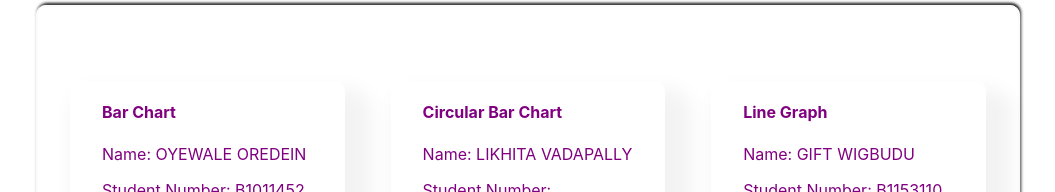
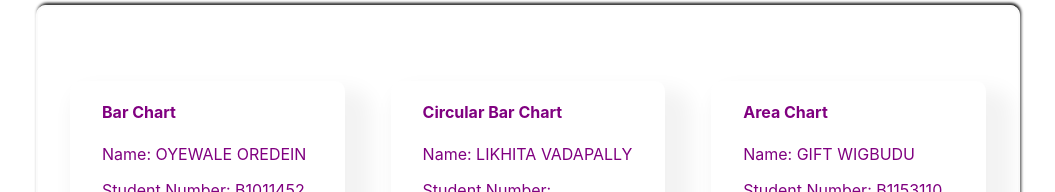
Before and after one commit to Sir-Newton/BBsTeams, a Next.js app in the folder BBsTeams/: page / in a window 1280 px wide. Shown: the part 1999-2191 px from the top of the page, without its empty margins (112-1167 px from the left). Built offline with nearby package versions, Linux system fonts and the light colour scheme.

Commit message:
Update index.js

```diff
--- a/BBsTeams/pages/index.js
+++ b/BBsTeams/pages/index.js
@@ -89,7 +89,7 @@ return (
             </a>
             <a className="card" href="https://giftwigbuduslinechart.netlify.app/">
                 <div>
-                    <h4 class="chart-title">Line Graph</h4>
+                    <h4 class="chart-title">Area Chart</h4>
                     <p class="chart-paragraph">Name: GIFT WIGBUDU</p>
                     <p class="chart-paragraph">Student Number: B1153110</p>
                 </div>
```
